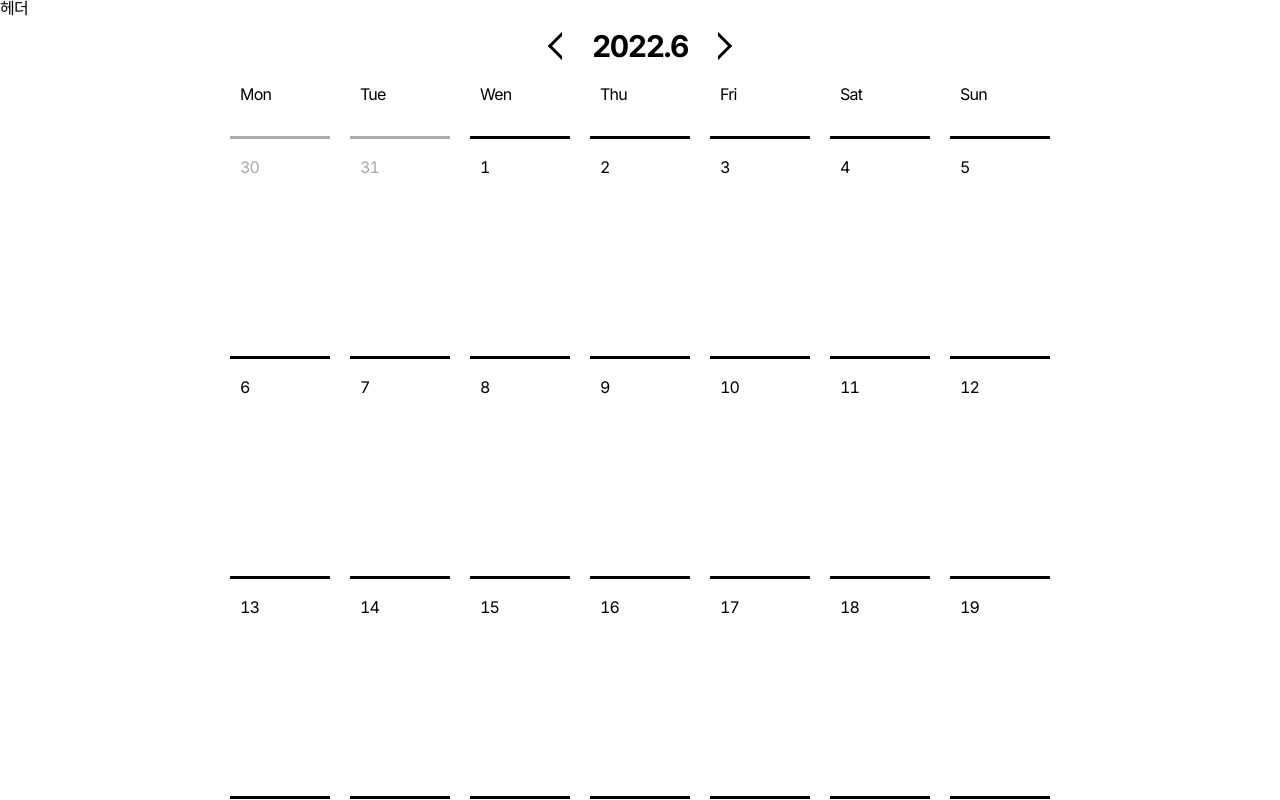
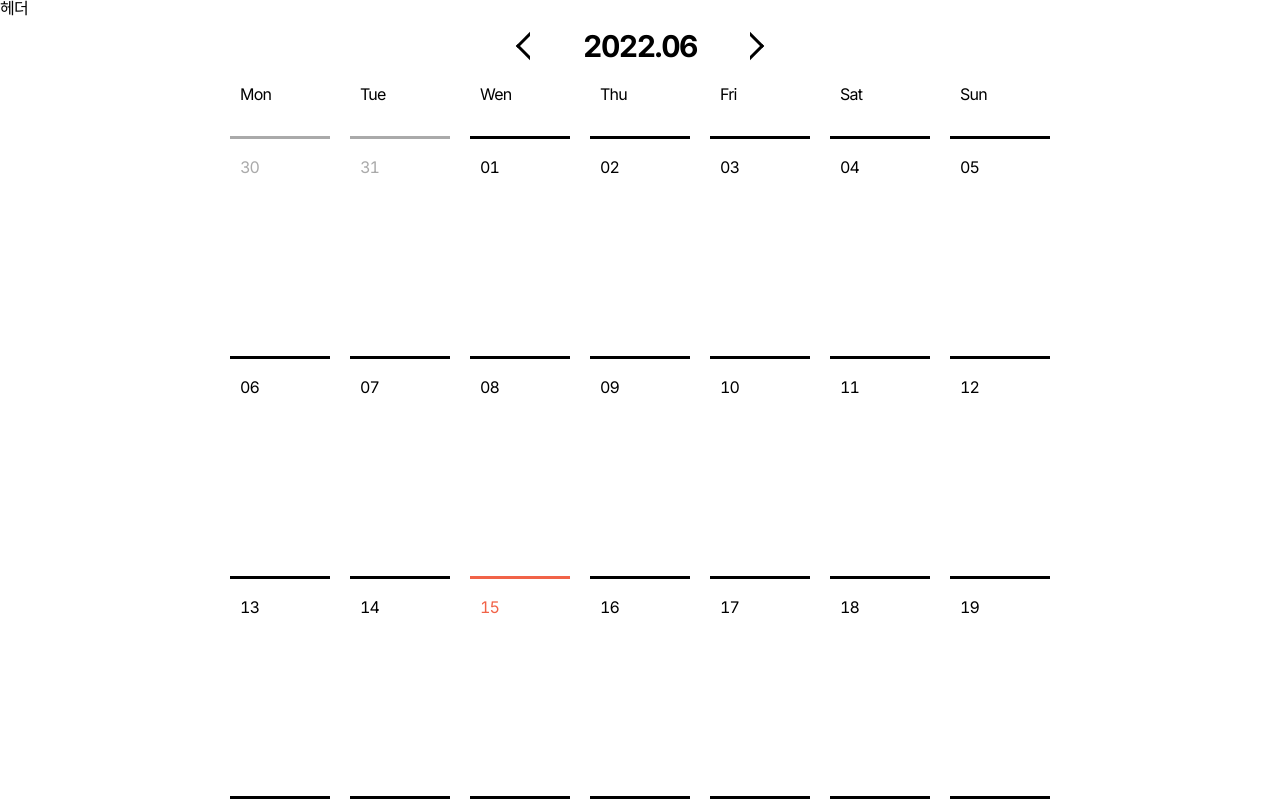
Before and after one commit to yhnb3/reusable_box, a React (Create React App) app: page / in a window 1280 px wide. Shown: the top 800 px of the page. Built offline with nearby package versions, Linux system fonts and the light colour scheme.

Commit message:
Feat : add today UI

```diff
--- a/src/components/Calendar/calendar.module.scss
+++ b/src/components/Calendar/calendar.module.scss
@@ -34,11 +34,13 @@
 }
 
 .canlendarTitle {
+  width: 160px;
   height: 40px;
   margin: 0 20px;
   font-size: 30px;
   font-weight: 800;
   line-height: 40px;
+  text-align: center;
   vertical-align: middle;
 }
 
@@ -62,5 +64,10 @@
       color: color.$BLACK;
       border-top: 3px solid color.$BLACK;
     }
+
+    &.today {
+      color: color.$CALENDAR_TODAY;
+      border-top: 3px solid color.$CALENDAR_TODAY;
+    }
   }
 }
--- a/src/components/Calendar/index.tsx
+++ b/src/components/Calendar/index.tsx
@@ -12,6 +12,8 @@ const Calendar = () => {
     month: parseInt(dayjs().format('MM'), 10),
   })
   const { month, year } = date
+
+  const todayDate = dayjs().format('YYYY-M-D')
 
   const onNextClick = () => {
     setDate(({ year: prevYear, month: prevMonth }) => {
@@ -36,7 +38,7 @@ const Calendar = () => {
           {' '}
         </button>
         <h1 className={styles.canlendarTitle}>
-          {year}.{month}
+          {year}.{month < 10 ? `0${month}` : month}
         </h1>
         <button className={styles.nextBtn} type='button' onClick={onNextClick}>
           {' '}
@@ -48,7 +50,15 @@ const Calendar = () => {
           const key = `${cell.type}-${cell.value}-${cell.isCurrent ? '' : 'not'}`
           const cellType = cell.type === 'head' ? `${styles.head}` : `${styles.item}`
           return (
-            <div key={key} className={cx(cellType, styles.calendarCell, { [styles.current]: cell.isCurrent })}>
+            <div
+              key={key}
+              className={cx(
+                cellType,
+                styles.calendarCell,
+                { [styles.current]: cell.isCurrent },
+                { [styles.today]: cell.date === todayDate }
+              )}
+            >
               {cell.value}
             </div>
           )
--- a/src/components/Calendar/libs/makeDayArr.ts
+++ b/src/components/Calendar/libs/makeDayArr.ts
@@ -12,7 +12,17 @@ const INIT: IDay[] = [
   { type: 'head', value: 'Sun' },
 ]
 
-const fillPrevMonthDay = ({ prevMonthDays, firstDay }: { prevMonthDays: number; firstDay: number }) => {
+const fillPrevMonthDay = ({
+  prevMonthDays,
+  firstDay,
+  year,
+  month,
+}: {
+  prevMonthDays: number
+  firstDay: number
+  year: number
+  month: number
+}) => {
   const newDaysArr = [...INIT]
   const range = firstDay === 0 ? 6 : firstDay - 1
   let startPrevMonth = prevMonthDays - range + 1
@@ -20,6 +30,7 @@ const fillPrevMonthDay = ({ prevMonthDays, firstDay }: { prevMonthDays: number;
     newDaysArr.push({
       type: 'cell',
       value: String(startPrevMonth),
+      date: `${year}-${month}-${startPrevMonth}`,
       isCurrent: false,
     })
     startPrevMonth += 1
@@ -27,11 +38,22 @@ const fillPrevMonthDay = ({ prevMonthDays, firstDay }: { prevMonthDays: number;
   return newDaysArr
 }
 
-const fillCurrentMonthDay = ({ currentMonthDays, daysArr }: { currentMonthDays: number; daysArr: IDay[] }) => {
+const fillCurrentMonthDay = ({
+  currentMonthDays,
+  daysArr,
+  year,
+  month,
+}: {
+  currentMonthDays: number
+  daysArr: IDay[]
+  year: number
+  month: number
+}) => {
   for (let i = 1; i < currentMonthDays + 1; i += 1) {
     daysArr.push({
       type: 'cell',
-      value: String(i),
+      value: i < 10 ? `0${i}` : `${i}`,
+      date: `${year}-${month}-${i}`,
       isCurrent: true,
     })
   }
@@ -43,12 +65,23 @@ interface IProps {
   year: number
 }
 
-const fillNextMonthDay = ({ lastDay, daysArr }: { lastDay: number; daysArr: IDay[] }) => {
+const fillNextMonthDay = ({
+  lastDay,
+  daysArr,
+  year,
+  month,
+}: {
+  lastDay: number
+  daysArr: IDay[]
+  year: number
+  month: number
+}) => {
   const range = lastDay === 0 ? 0 : 7 - lastDay
   for (let i = 1; i < range + 1; i += 1) {
     daysArr.push({
       type: 'cell',
-      value: String(i),
+      value: i < 10 ? `0${i}` : `${i}`,
+      date: `${year}-${month}-${i}`,
       isCurrent: false,
     })
   }
@@ -58,12 +91,14 @@ const fillNextMonthDay = ({ lastDay, daysArr }: { lastDay: number; daysArr: IDay
 export const makeDayArr = ({ month, year }: IProps) => {
   const prevMonth = month === 1 ? 12 : month - 1
   const prevYear = month === 1 ? year - 1 : year
+  const nextMonth = month === 12 ? 1 : month + 1
+  const nextYear = month === 12 ? year + 1 : year
   const prevMonthDays = calculateDay({ month: prevMonth, year: prevYear })
   const currentMonthDays = calculateDay({ month, year })
   const firstDay = dayjs(`${year}-${month}-01`).day()
   const lastDay = dayjs(`${year}-${month}-${currentMonthDays}`).day()
 
-  const prevMonthDaysArr = fillPrevMonthDay({ prevMonthDays, firstDay })
-  const currentMonthDaysArr = fillCurrentMonthDay({ currentMonthDays, daysArr: prevMonthDaysArr })
-  return fillNextMonthDay({ lastDay, daysArr: currentMonthDaysArr })
+  const prevMonthDaysArr = fillPrevMonthDay({ prevMonthDays, firstDay, year: prevYear, month: prevMonth })
+  const currentMonthDaysArr = fillCurrentMonthDay({ currentMonthDays, daysArr: prevMonthDaysArr, year, month })
+  return fillNextMonthDay({ lastDay, daysArr: currentMonthDaysArr, year: nextYear, month: nextMonth })
 }
--- a/src/components/Calendar/types.d.ts
+++ b/src/components/Calendar/types.d.ts
@@ -2,4 +2,5 @@ export interface IDay {
   type: string
   value: string
   isCurrent?: boolean
+  date?: string
 }
--- a/src/styles/contants/_color.scss
+++ b/src/styles/contants/_color.scss
@@ -23,3 +23,6 @@ $PINK: #ff2d55;
 $TOGGLE_GREEN: #86d993;
 $TOGGLE_BLUE: #7daadb;
 $TOGGLE_RED: #c55b56;
+
+// Calendar
+$CALENDAR_TODAY: #f16348;
```
